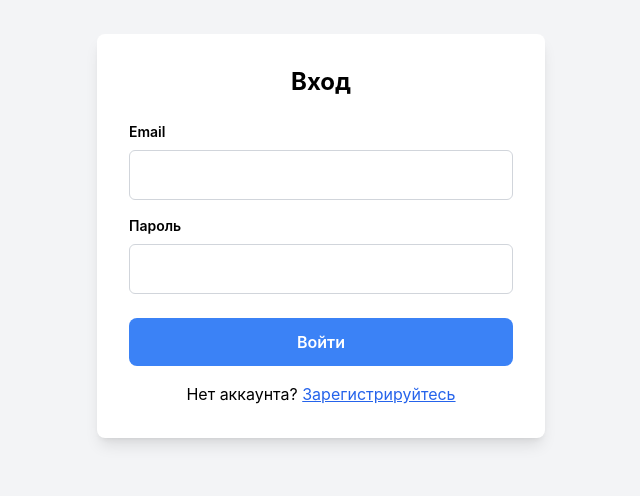
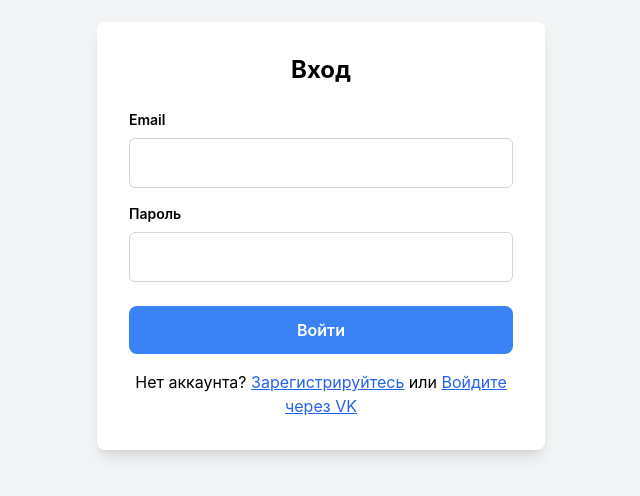
Before and after one commit to DreminIlarion/personal-dashboard1, a React (Create React App) app: page /login in a window 1280 px wide. Shown: the part 164-660 px from the top of the page, without its empty margins (319-959 px from the left). Built offline with nearby package versions, Linux system fonts and the light colour scheme.

Commit message:
add vk registered

```diff
--- a/src/App.jsx
+++ b/src/App.jsx
@@ -21,6 +21,7 @@ const App = () => {
           <Route path="/" element={<Navigate to="/profile" replace />} />
           <Route path="/profile" element={<Profile />} />
           <Route path="/edit-profile" element={<EditProfile />} />
+          <Route path="/registration" element={<Register />} />
           <Route path="/vk" element={<VK />} />
           <Route path="/login" element={<Login />} />
 
--- a/src/components/Login.js
+++ b/src/components/Login.js
@@ -86,10 +86,17 @@ const Login = () => {
           <span
             role="link"
             tabIndex={0}
+            onClick={() => navigate('/registration')}
+            className="cursor-pointer underline text-blue-600"
+          >
+            Зарегистрируйтесь
+          </span> или <span
+            role="link"
+            tabIndex={0}
             onClick={() => navigate('/vk')}
             className="cursor-pointer underline text-blue-600"
           >
-            Зарегистрируйтесь
+            Войдите через VK
           </span>
         </p>
       </div>
--- a/src/components/Register.jsx
+++ b/src/components/Register.jsx
@@ -98,7 +98,7 @@ const handleRegister = async (e) => {
             <span
               role="link"
               tabIndex={0}
-              onClick={() => navigate('/')}
+              onClick={() => navigate('/login')}
               className="cursor-pointer underline text-blue-600"
             >
               Войдите
```
